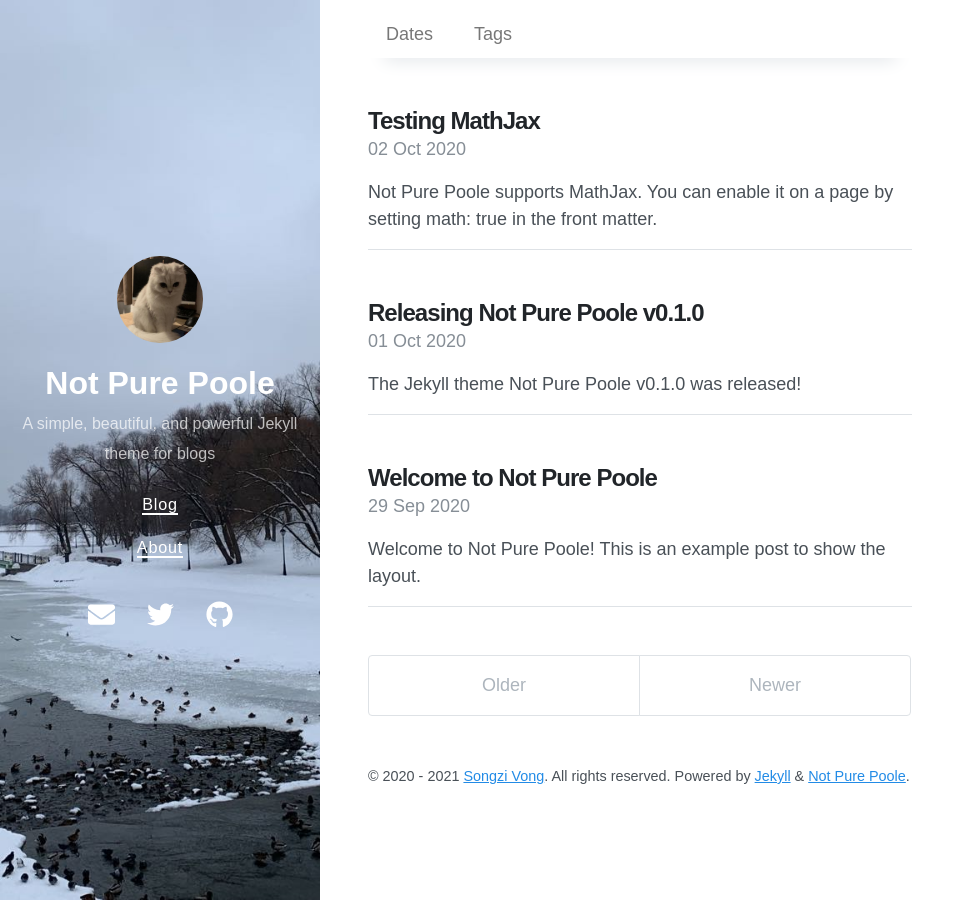
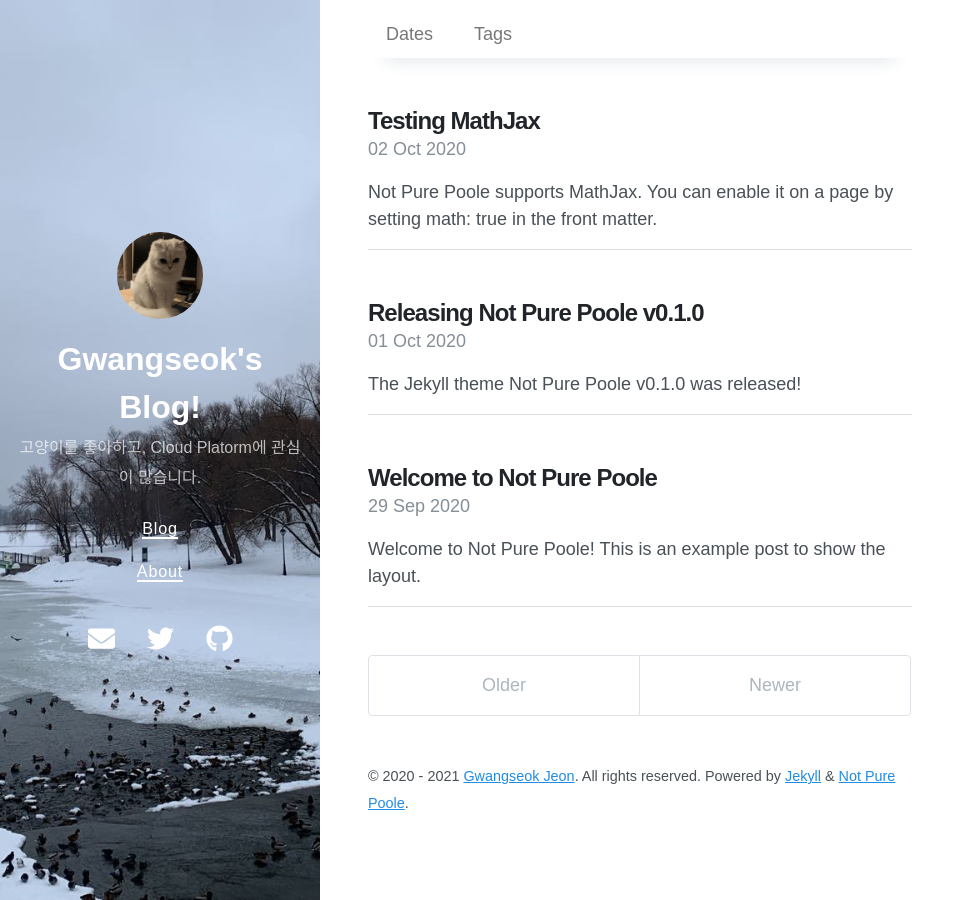
Before and after one commit to gsjeon/gsjeon.github.io, a Jekyll site: the page built from index.html, in a window 1280 px wide. Shown: the whole page, without its empty margins (0-975 px from the left). Built offline with Jekyll 4.4.1, drawn with Linux system fonts in a browser that asks for light colours; nearby versions of some CDN libraries; the list of posts is cut into pages by our own code.

Commit message:
Updated config.yml

```diff
--- a/_config.yml
+++ b/_config.yml
@@ -1,7 +1,7 @@
 # Setup
-title: Not Pure Poole
-description: A simple, beautiful, and powerful Jekyll theme for blogs
-url: https://vszhub.github.io
+title: Gwangseok's Blog!
+description: 고양이를 좋아하고, Cloud Platorm에 관심이 많습니다.
+url: https://gsjeon.github.io
 avatar: /avatar.jpeg
 paginate: 5
 permalink: pretty
@@ -29,14 +29,14 @@
 
 # Optimize Jekyl SEO Tag
 twitter:
-  username: vszhub
+  username: gsjeon
   card: summary
 logo: logo.png
 social:
-  name: Songzi Vong
+  name: Gwangseok Jeon
   links:
-    - https://twitter.com/vszhub
-    - https://github.com/vszhub
+    - https://twitter.com/gsjeon
+    - https://github.com/gsjeon
 google_site_verification: xxxxx
 lang: en
 
@@ -54,6 +54,6 @@
 
 # Specify the author for blog posts
 author:
-  name: Songzi Vong
-  url: https://github.com/vszhub/
-  email: vszhub@gmail.com
+  name: Gwangseok Jeon
+  url: https://github.com/gsjeon/
+  email: rhkdtjr132@gmail.com
```
